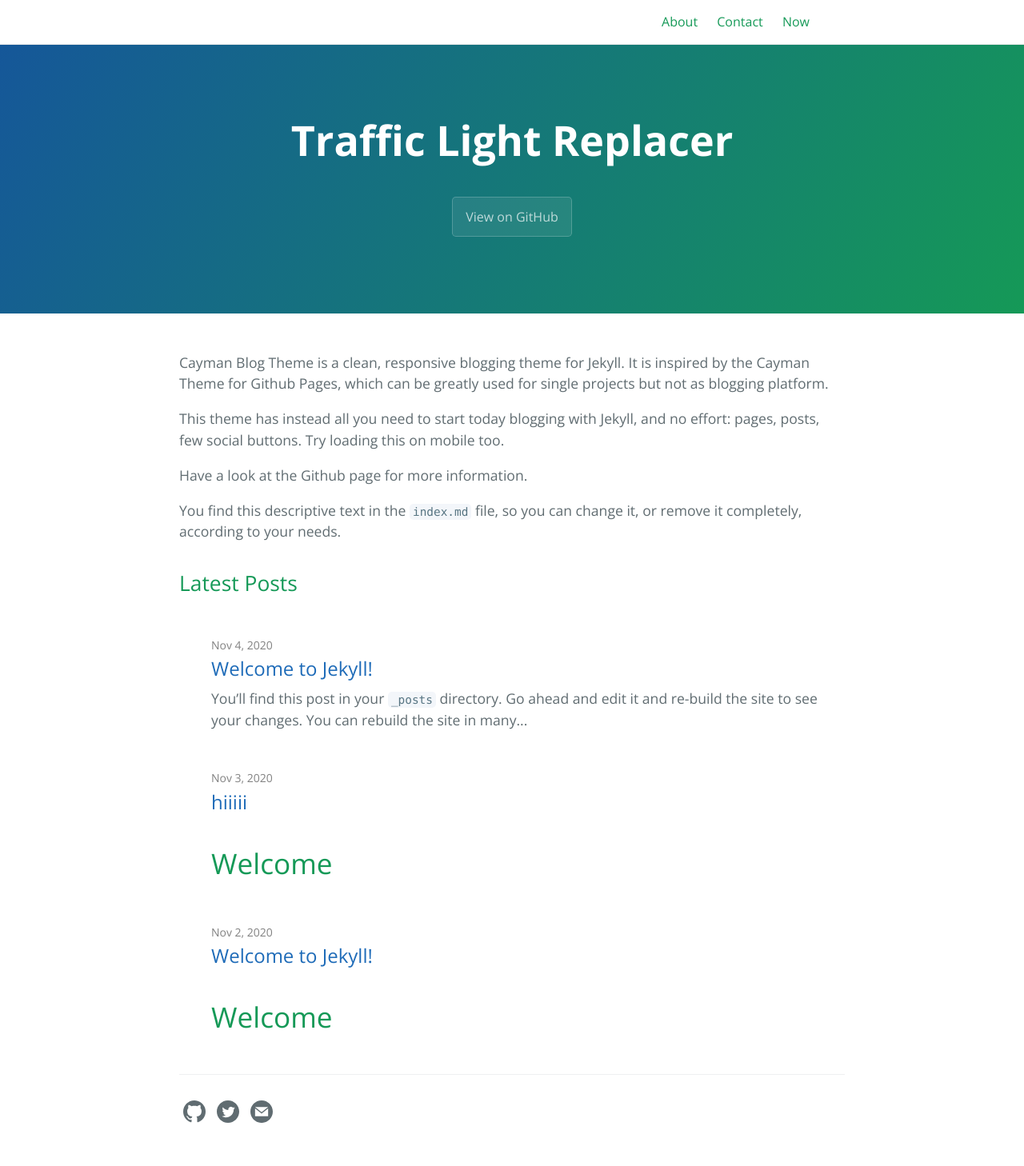
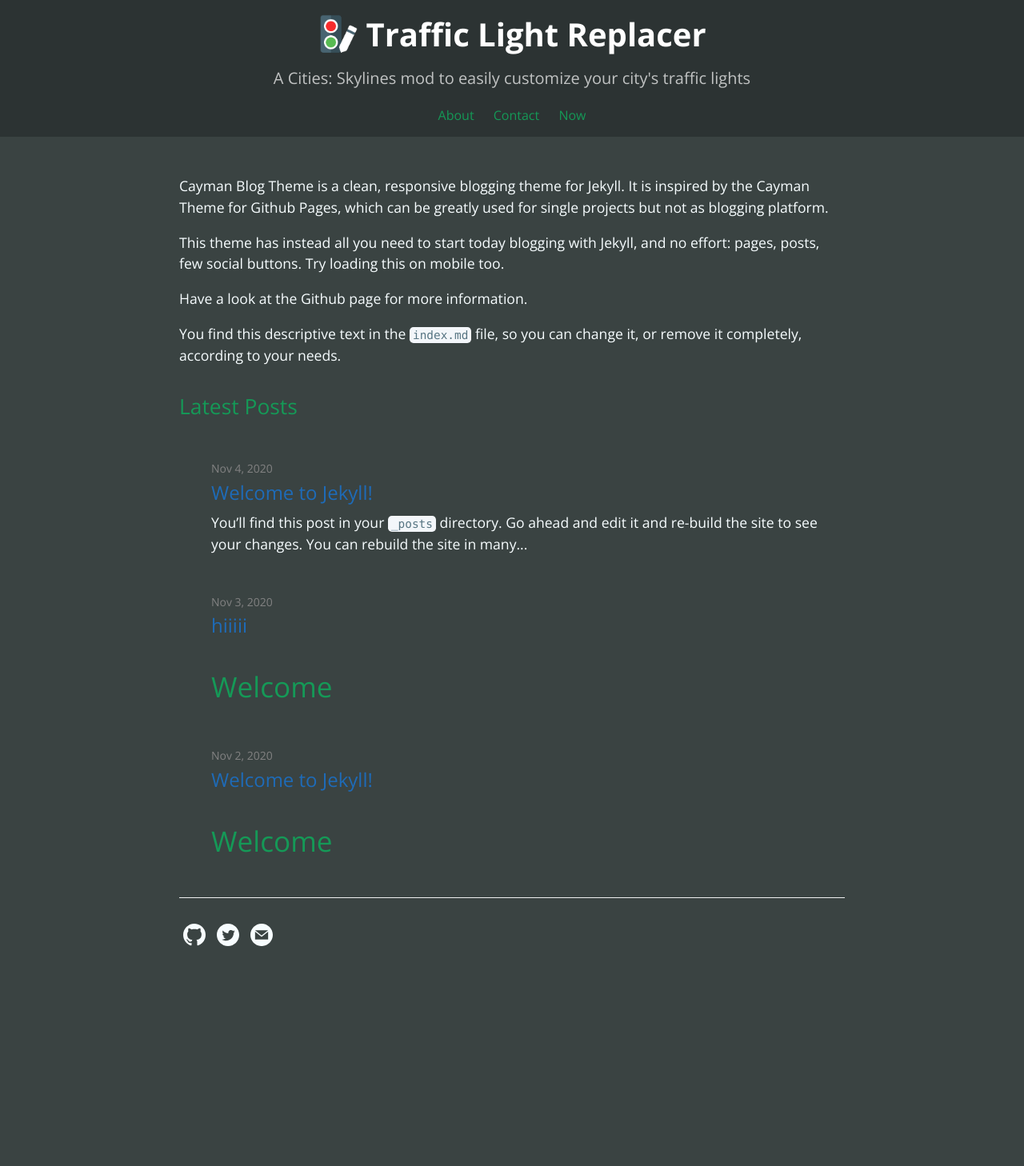
Before and after one commit to Cgameworld/TrafficLightReplacer-Site, a Jekyll site: the page built from index.md, in a window 1280 px wide. Shown: the whole page at 80% size. Built offline with Jekyll 4.4.1, drawn with Linux system fonts in a browser that asks for light colours; the repository's description, which GitHub fills in, is left out; after the commit the page ends 1237 px from its top, so only the background shows below that.

Commit message:
rough style change done

```diff
--- a/_includes/site-header.html
+++ b/_includes/site-header.html
@@ -1,12 +1,15 @@
 <header class="site-header" role="banner">
+
+
+  <section class="page-header">
+    <p class="project-name"><img class="mainicon" src="/assets/tlricon.png"> Traffic Light Replacer</p>
+    <p class="project-tagline">A Cities: Skylines mod to easily customize your city's traffic lights</p>
+  </section>
 
   <div class="wrapper">
     {% assign default_refs = site.pages | sort:"order" | map: "ref" %}
     {% assign page_refs = site.header_page_refs | default: default_refs %}
 
-    {% if page.layout != 'home' %}
-      <a class="site-title" href="{{ "/" | absolute_url }}">{{ site.title | escape }}</a>
-    {% endif %}
 
     {% if page_refs %}
       <nav class="site-nav">
--- a/_layouts/default.html
+++ b/_layouts/default.html
@@ -51,7 +51,6 @@
         <link rel="stylesheet" href="{{ '/assets/css/style.css?v=' | append: site.github.build_revision | absolute_url }}">
     </head>
     <body>
-
         {% include site-header.html %}
 
         {% if page.layout == 'home' %}
@@ -64,16 +63,11 @@
         {% assign page-tagline = page.tagline | escape  %}
         {% endif %}
 
-        <section class="page-header">
+
+        <section class="main-content">
+
+            {% if page.layout != 'home' %}
             <h1 class="project-name">{{ page-title }}</h1>
-            <h2 class="project-tagline">{{ page-tagline }}</h2>
-            {% if page.layout == 'home' and site.github.is_project_page %}
-            <a href="{{ site.github.repository_url }}" class="btn">View on GitHub</a>
-            {% if site.show_downloads %}
-            <a href="{{ site.github.zip_url }}" class="btn">Download .zip</a>
-            <a href="{{ site.github.tar_url }}" class="btn">Download .tar.gz</a>
-            {% endif %}
-            {% endif %}
             <!-- Post tagline -->
             {% if page.layout == 'post' %}
             <h2 class="project-date">
@@ -88,9 +82,7 @@
             </h2>
             {% endif %}
             <!-- End: Post tagline -->
-        </section>
-
-        <section class="main-content">
+            {% endif %}
 
             {{ content }}
 
--- a/_sass/blog/_layout.scss
+++ b/_sass/blog/_layout.scss
@@ -2,9 +2,8 @@
  * Site header
  */
 .site-header {
-  border-bottom: 1px solid $grey-color-light;
   min-height: $spacing-unit * 1.865;
-
+  background-color: #2c3333;
   // Positioning context for the mobile navigation icon
   position: relative;
 }
@@ -27,7 +26,8 @@
 }
 
 .site-nav {
-  float: right;
+  display:flex;
+  justify-content: center;
   line-height: $base-line-height * $base-font-size * 2.25;
 
   .nav-trigger {
--- a/_sass/jekyll-theme-cayman-blog.scss
+++ b/_sass/jekyll-theme-cayman-blog.scss
@@ -33,6 +33,12 @@
   font-size: 16px;
   line-height: 1.5;
   color: $body-text-color;
+  background-color: #3a4342;
+}
+.mainicon{
+  position: relative;
+  top: 10px;
+  height: 50px;
 }
 
 #skip-to-content {
@@ -109,33 +115,21 @@
 .page-header {
   color: $header-heading-color;
   text-align: center;
-  background-color: $header-bg-color;
-  background-image: linear-gradient(120deg, $header-bg-color-secondary, $header-bg-color);
+  padding: .5rem 1rem;
+}
 
-  @include large {
-    padding: 5rem 6rem;
-  }
+.title-header {
+  color: $header-heading-color;
+  text-align: left;
+  padding: .5rem 1rem;
+}
 
-  @include medium {
-    padding: 3rem 4rem;
-  }
-
-  @include small {
-    padding: 2rem 1rem;
-  }
-}
 
 .project-name {
   margin-top: 0;
-  margin-bottom: 0.1rem;
-
-  @include large {
-    font-size: 3.25rem;
-  }
-
-  @include medium {
-    font-size: 2.25rem;
-  }
+  margin-bottom: -0.6rem;
+  font-size: 2.5rem;
+  font-weight: bold;
 
   @include small {
     font-size: 1.75rem;
@@ -143,7 +137,7 @@
 }
 
 .project-tagline {
-  margin-bottom: 2rem;
+  margin-bottom: -0.25rem;
   font-weight: normal;
   opacity: 0.7;
 
--- a/_sass/variables.scss
+++ b/_sass/variables.scss
@@ -9,7 +9,7 @@
 
 // Text
 $section-headings-color: #159957 !default;
-$body-text-color: #606c71 !default;
+$body-text-color: #f7fdff !default;
 $body-link-color: #1e6bb8 !default;
 $blockquote-text-color: #819198 !default;
 
```
Also changed, not shown: assets/tlricon.png (added), 1 other file.
